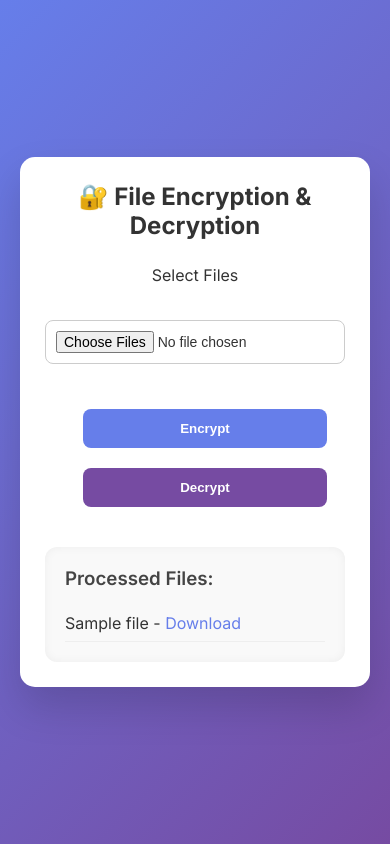
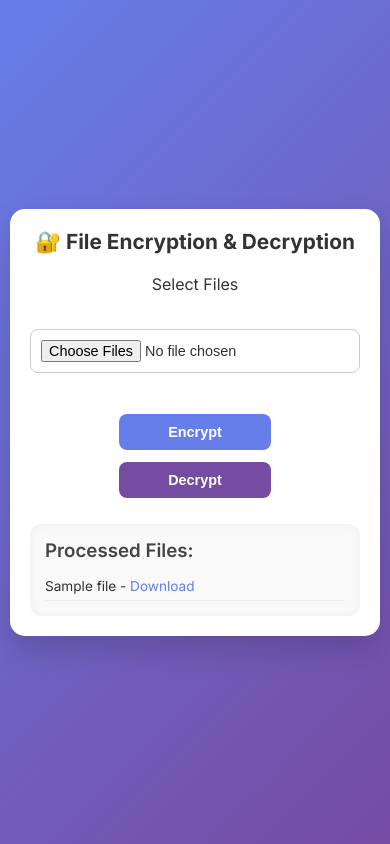
Before and after one commit to dikimanu/enc-dec, a FastAPI app: template app/templates/index.html in a window 390 px wide. Run offline with FastAPI, Linux system fonts and the light colour scheme; the template is opened without the code that fills it: most values are stand-ins (such as "Sample title", 1, 10 or a date in 2020).

Commit message:
Describe your change

```diff
--- a/app/main.py
+++ b/app/main.py
@@ -1,3 +1,5 @@
+#python -m uvicorn app.main:app --reload
+
 from fastapi import FastAPI, Request, UploadFile, File, Form
 from fastapi.responses import HTMLResponse, FileResponse
 from fastapi.templating import Jinja2Templates
--- a/app/templates/index.html
+++ b/app/templates/index.html
@@ -19,16 +19,17 @@
             display: flex;
             align-items: center;
             justify-content: center;
-            padding: 20px;
+            padding: 10px;
         }
+
         /* Container Card */
         .container {
             background: #fff;
-            padding: 40px;
+            padding: 30px;
             max-width: 700px;
             width: 100%;
             border-radius: 15px;
-            box-shadow: 0 20px 40px rgba(0,0,0,0.15);
+            box-shadow: 0 15px 30px rgba(0,0,0,0.15);
             text-align: center;
             transition: transform 0.3s ease;
         }
@@ -38,8 +39,10 @@
         h2 {
             font-weight: 700;
             color: #333;
-            margin-bottom: 25px;
+            margin-bottom: 20px;
+            font-size: 1.5rem;
         }
+
         /* Form Styles */
         form {
             display: flex;
@@ -54,39 +57,40 @@
             width: 100%;
         }
         button {
-            padding: 12px 25px;
-            margin: 10px;
+            padding: 12px 20px;
+            margin: 8px;
             border: none;
             border-radius: 8px;
             font-weight: 600;
             cursor: pointer;
             transition: all 0.3s ease;
         }
-        button[type="submit"][value="encrypt"] {
+        button[value="encrypt"] {
             background: #667eea;
             color: #fff;
         }
-        button[type="submit"][value="encrypt"]:hover {
+        button[value="encrypt"]:hover {
             background: #5a67d8;
         }
-        button[type="submit"][value="decrypt"] {
+        button[value="decrypt"] {
             background: #764ba2;
             color: #fff;
         }
-        button[type="submit"][value="decrypt"]:hover {
+        button[value="decrypt"]:hover {
             background: #6b3ca0;
         }
+
         /* Results Section */
         .results {
-            margin-top: 30px;
+            margin-top: 20px;
             background: #f9f9f9;
-            padding: 20px;
+            padding: 15px;
             border-radius: 12px;
-            box-shadow: inset 0 0 10px rgba(0,0,0,0.05);
+            box-shadow: inset 0 0 8px rgba(0,0,0,0.05);
             text-align: left;
         }
         .results h3 {
-            margin-bottom: 15px;
+            margin-bottom: 10px;
             font-weight: 600;
             color: #444;
         }
@@ -94,8 +98,9 @@
             list-style: none;
         }
         .results li {
-            padding: 8px 0;
+            padding: 6px 0;
             border-bottom: 1px solid #eee;
+            font-size: 0.9rem;
         }
         .results a {
             color: #667eea;
@@ -110,16 +115,73 @@
             font-weight: 500;
         }
 
+        /* Loading Overlay */
+        #loading-overlay {
+            position: fixed;
+            top: 0;
+            left: 0;
+            width: 100%;
+            height: 100%;
+            background: rgba(0,0,0,0.5);
+            z-index: 9999;
+            display: none;
+            flex-direction: column;
+            align-items: center;
+            justify-content: center;
+            color: white;
+            font-size: 16px;
+            font-weight: 600;
+            text-align: center;
+            padding: 20px;
+        }
+        .spinner {
+            border: 6px solid #f3f3f3;
+            border-top: 6px solid #667eea;
+            border-radius: 50%;
+            width: 50px;
+            height: 50px;
+            animation: spin 1s linear infinite;
+            margin-bottom: 15px;
+        }
+        @keyframes spin {
+            0% { transform: rotate(0deg); }
+            100% { transform: rotate(360deg); }
+        }
+
         /* Responsive */
-        @media(max-width: 500px){
+        @media(max-width: 580px){
             .container {
-                padding: 25px;
+                padding: 20px;
+            }
+            h2 {
+                font-size: 1.3rem;
             }
             input[type=file] {
-                font-size: 14px;
+                font-size: 0.9rem;
             }
             button {
                 width: 100%;
+                margin: 6px 0;
+                padding: 10px;
+                font-size: 0.9rem;
+            }
+            .results li {
+                font-size: 0.85rem;
+            }
+        }
+        @media(max-width: 300px){
+            h2 {
+                font-size: 1.1rem;
+            }
+            input[type=file] {
+                font-size: 0.8rem;
+            }
+            button {
+                font-size: 0.8rem;
+                padding: 8px;
+            }
+            .results li {
+                font-size: 0.8rem;
             }
         }
     </style>
@@ -127,6 +189,12 @@
 <body>
 <div class="container">
     <h2>🔐 File Encryption & Decryption</h2>
+
+    <!-- Loading Overlay -->
+    <div id="loading-overlay">
+        <div class="spinner"></div>
+        <p>Processing files, please wait...</p>
+    </div>
 
     <form method="post" enctype="multipart/form-data">
         <label>Select Files</label><br>
@@ -154,5 +222,14 @@
         </div>
     {% endif %}
 </div>
+
+<script>
+const loadingOverlay = document.getElementById("loading-overlay");
+const form = document.querySelector("form");
+
+form.addEventListener("submit", () => {
+    loadingOverlay.style.display = "flex";
+});
+</script>
 </body>
 </html>
```
